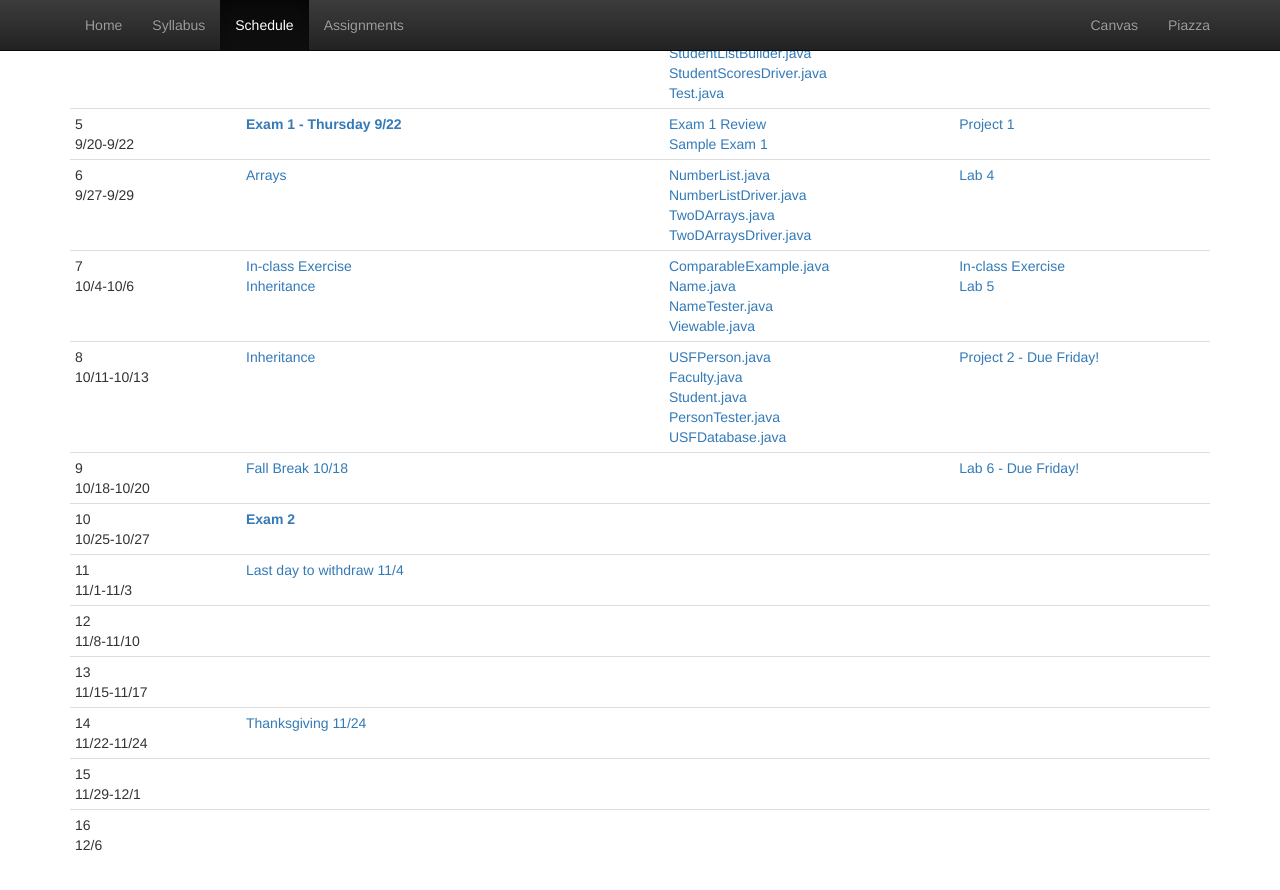
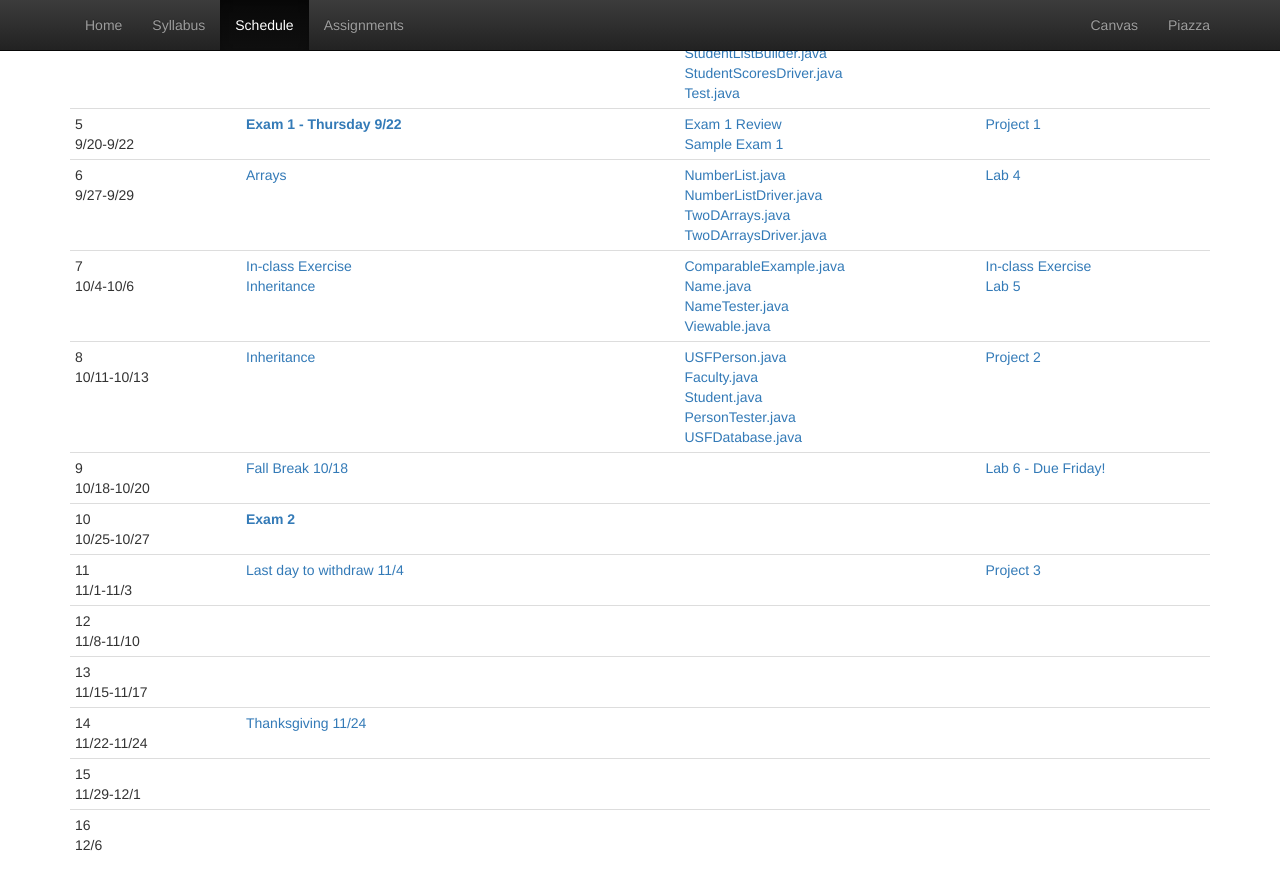
Before and after one commit to CS112-F16/cs112-f16.github.io, a Jekyll site: the page built from schedule.html, in a window 1280 px wide and 900 px high, scrolled down 726 px. Shown: the top 890 px of the window. Built offline with Jekyll 4.4.1, drawn with Linux system fonts in a browser that asks for light colours.

Commit message:
add project 3

```diff
--- a/assignments.html
+++ b/assignments.html
@@ -68,8 +68,8 @@
    </tr>
    <tr>
      <td>3</td>
-     <td>TBD</td>
-     <td>TBD</td>
+     <td><a href="https://github.com/CS112-F16/projects/blob/master/project3.md">Project 3</a></td>
+     <td>Friday 11/4, 5:00pm</td>
    </tr>
    <tr>
      <td>4</td>
--- a/schedule.html
+++ b/schedule.html
@@ -146,7 +146,7 @@
         <a href="https://github.com/CS112-F16/code/blob/master/ClassExamplesWeek7/USFDatabase.java">USFDatabase.java</a><br/>
       </td>
       <td>
-        <a href="https://github.com/CS112-F16/projects/blob/master/project2.md">Project 2 - Due Friday!</a>
+        <a href="https://github.com/CS112-F16/projects/blob/master/project2.md">Project 2</a>
       </td>
     </tr>
     <tr>
@@ -169,7 +169,9 @@
       <td>11<br/>11/1-11/3</td>
       <td><span class="text-primary">Last day to withdraw 11/4</span></td>
       <td></td>
-      <td></td>
+      <td>
+      <a href="https://github.com/CS112-F16/projects/blob/master/project3.md">Project 3</a>
+      </td>
     </tr>
     <tr>
       <td>12<br/>11/8-11/10</td>
```
